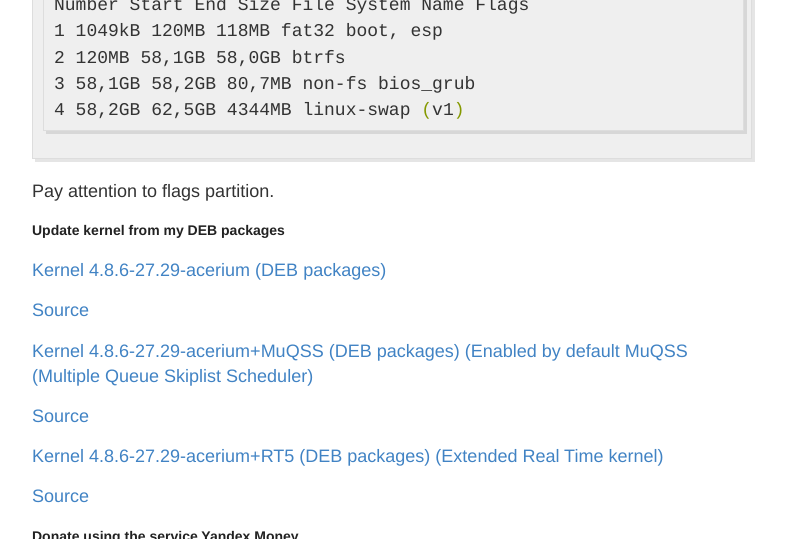
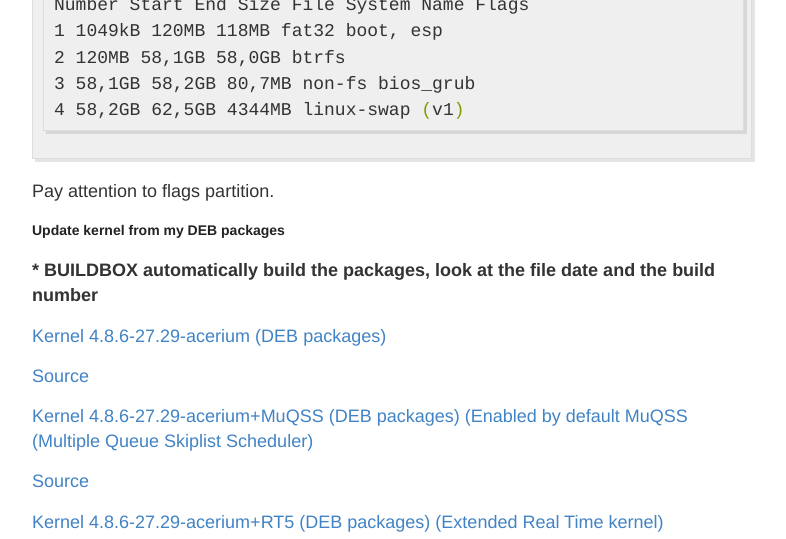
Before and after one commit to vmedvedev/andylavr.github.io, a Jekyll site: the page built from _posts/2016-11-05-english.md, in a window 1280 px wide and 900 px high, scrolled down 2689 px, cut to the strip 0-539 px from the top of the window. Shown: the whole strip, without its empty margins (248-1034 px from the left). Built offline with Jekyll 4.4.1, drawn with Linux system fonts in a browser that asks for light colours.

Commit message:
Update posts (BUILDBOX)

```diff
--- a/_posts/2016-11-05-english.md
+++ b/_posts/2016-11-05-english.md
@@ -98,6 +98,10 @@
 
 ## Update kernel from my DEB packages
 
+
+*** BUILDBOX automatically build the packages, look at the file date and the build number**
+
+
 [Kernel 4.8.6-27.29-acerium (DEB packages)](https://yadi.sk/d/YX_OhL4kxvJiK)
 
 [Source](https://github.com/AndyLavr/Aspire-SW5-012_Kernel_4.8/tree/Ubuntu-4.8.6-27.29)
```
Also changed, not shown: _posts/2016-11-05-russian.md (+4 -0 lines).
